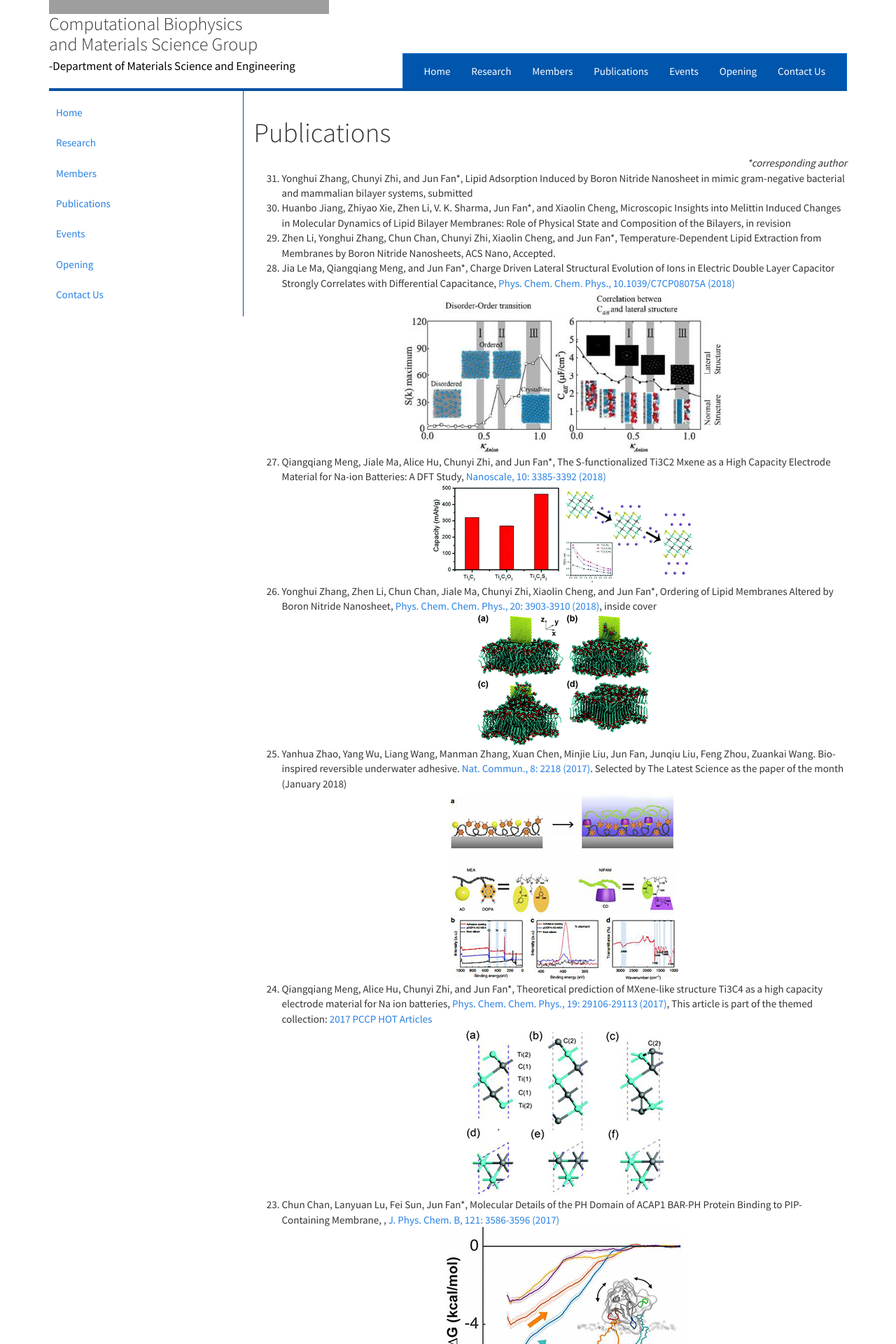
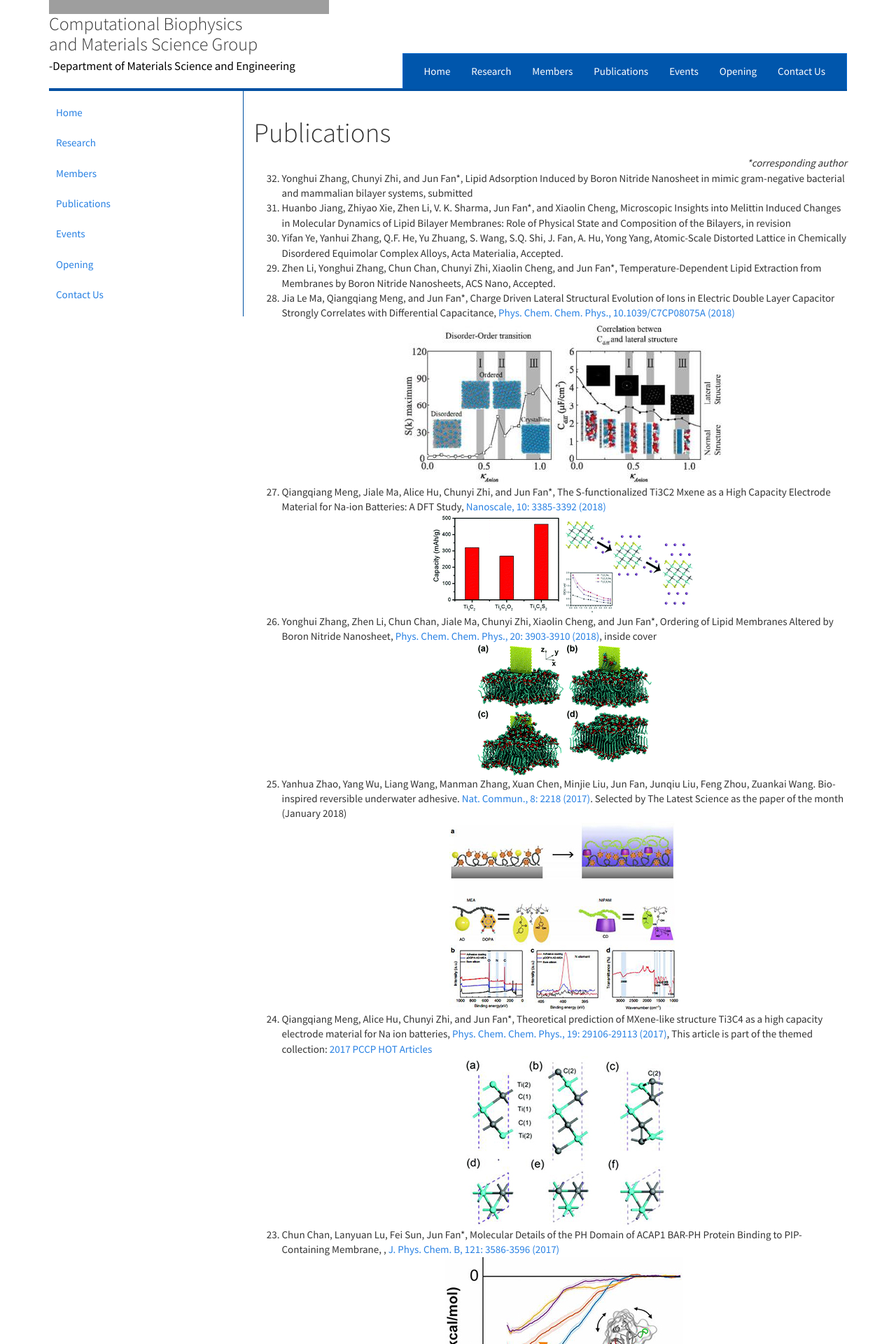
Before and after one commit to computational-physics/combo-website, a PHP site: page /publications/index.php in a window 1280 px wide. Shown: the part 301-2221 px from the top of the page at 70% size. Run offline with PHP 8.4, Linux system fonts and the light colour scheme; grey boxes are pictures that could not be loaded.

Commit message:
Publication Update

```diff
--- a/main/publications/index.php
+++ b/main/publications/index.php
@@ -33,6 +33,8 @@
                             <li>Yonghui Zhang, Chunyi Zhi, and Jun Fan*, Lipid Adsorption Induced by Boron Nitride Nanosheet in mimic gram-negative bacterial and mammalian bilayer systems, submitted</li>
 
                             <li>Huanbo Jiang, Zhiyao Xie, Zhen Li, V. K. Sharma, Jun Fan*, and Xiaolin Cheng, Microscopic Insights into Melittin Induced Changes in Molecular Dynamics of Lipid Bilayer Membranes: Role of Physical State and Composition of the Bilayers, in revision</li>
+
+							<li>Yifan Ye, Yanhui Zhang, Q.F. He, Yu Zhuang, S. Wang, S.Q. Shi, J. Fan, A. Hu, Yong Yang, Atomic-Scale Distorted Lattice in Chemically Disordered Equimolar Complex Alloys, Acta Materialia, Accepted. </li>
 
                             <li>Zhen Li, Yonghui Zhang, Chun Chan, Chunyi Zhi, Xiaolin Cheng, and Jun Fan*, Temperature-Dependent Lipid Extraction from Membranes by Boron Nitride Nanosheets, ACS Nano, Accepted.</li>
 
```
